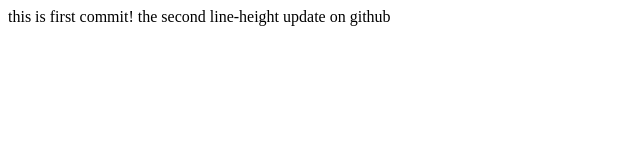
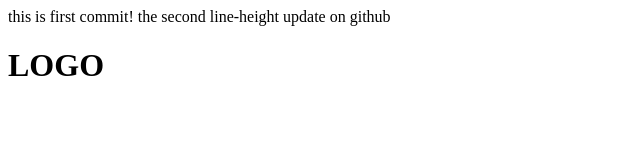
Before and after one commit to alexnodead/Home_Work, a plain HTML site: page index.html in a window 1280 px wide. Shown: the whole page, without its empty margins (0-640 px from the left). Drawn offline with Linux system fonts and the light colour scheme.

Commit message:
add header

```diff
--- a/index.html
+++ b/index.html
@@ -3,3 +3,7 @@ this is first commit!
 the second line-height
 
 update on github
+
+<div class="header">
+  <h1>LOGO</h1>
+</div>
```
